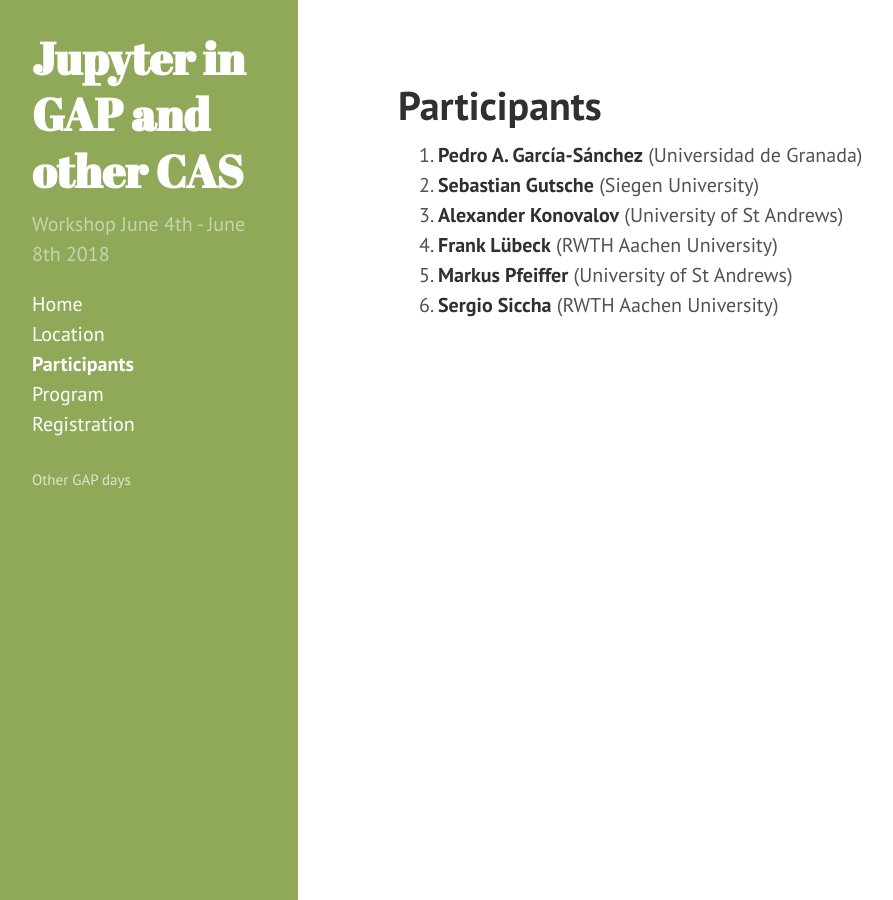
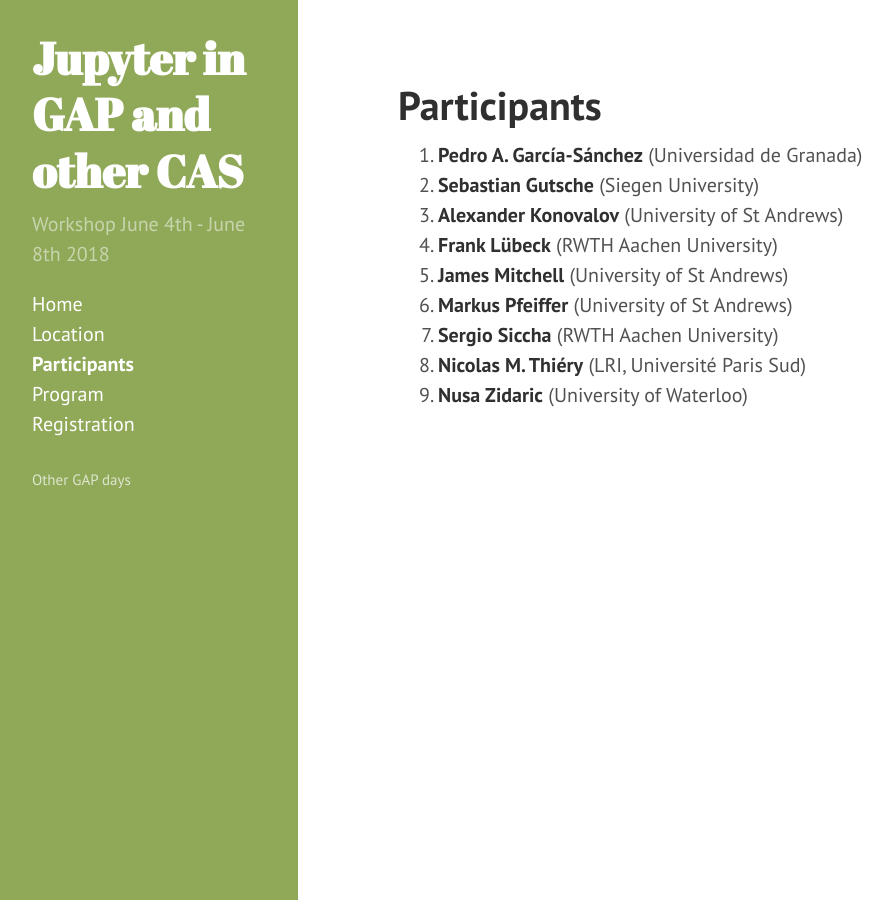
Before and after one commit to gapdays/gap-jupyter-days2018, a Jekyll site: the page built from participants.md, in a window 1280 px wide. Shown: the whole page, without its empty margins (2-895 px from the left). Built offline with Jekyll 4.4.1, drawn with Linux system fonts in a browser that asks for light colours.

Commit message:
Added more participants

```diff
--- a/_data/participants.yml
+++ b/_data/participants.yml
@@ -10,8 +10,17 @@
 - name: Frank Lübeck
   affiliation: RWTH Aachen University
 
+- name: James Mitchell
+  affiliation: University of St Andrews
+
 - name: Markus Pfeiffer
   affiliation: University of St Andrews
 
 - name: Sergio Siccha
   affiliation: RWTH Aachen University
+
+- name: Nicolas M. Thiéry
+  affiliation: LRI, Université Paris Sud
+
+- name: Nusa Zidaric
+  affiliation: University of Waterloo
```
